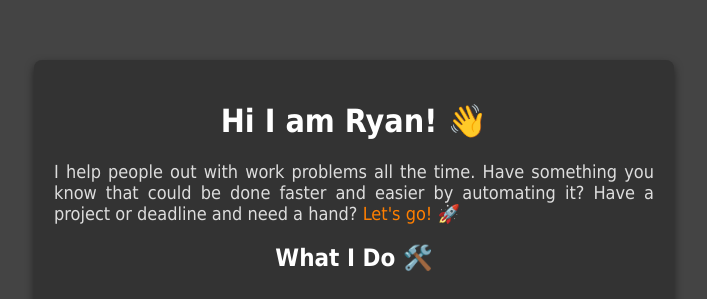
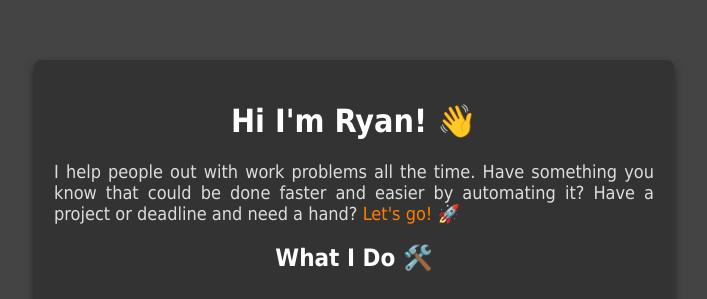
Before and after one commit to rawrxiv/rawrxiv.github.io, a plain HTML site: page index.html in a window 1280 px wide. Shown: the part 116-415 px from the top of the page, without its empty margins (286-993 px from the left). Drawn offline with Linux system fonts and the light colour scheme.

Commit message:
jen's suggestion

```diff
--- a/index.html
+++ b/index.html
@@ -91,7 +91,7 @@
 </head>
 <body>
     <div class="container">
-        <h1>Hi I am Ryan! 👋</h1>
+        <h1>Hi I'm Ryan! 👋</h1>
         <p class="blurb">I help people out with work problems all the time. Have something you know that could be done faster and easier by automating it? Have a project or deadline and need a hand? <a href="https://www.linkedin.com/in/ryanmgagne/" target="_blank">Let's go!</a> 🚀</p>
         <h2>What I Do 🛠️</h2>
         <div class="services">
```
Also changed, not shown: 1 other file.
